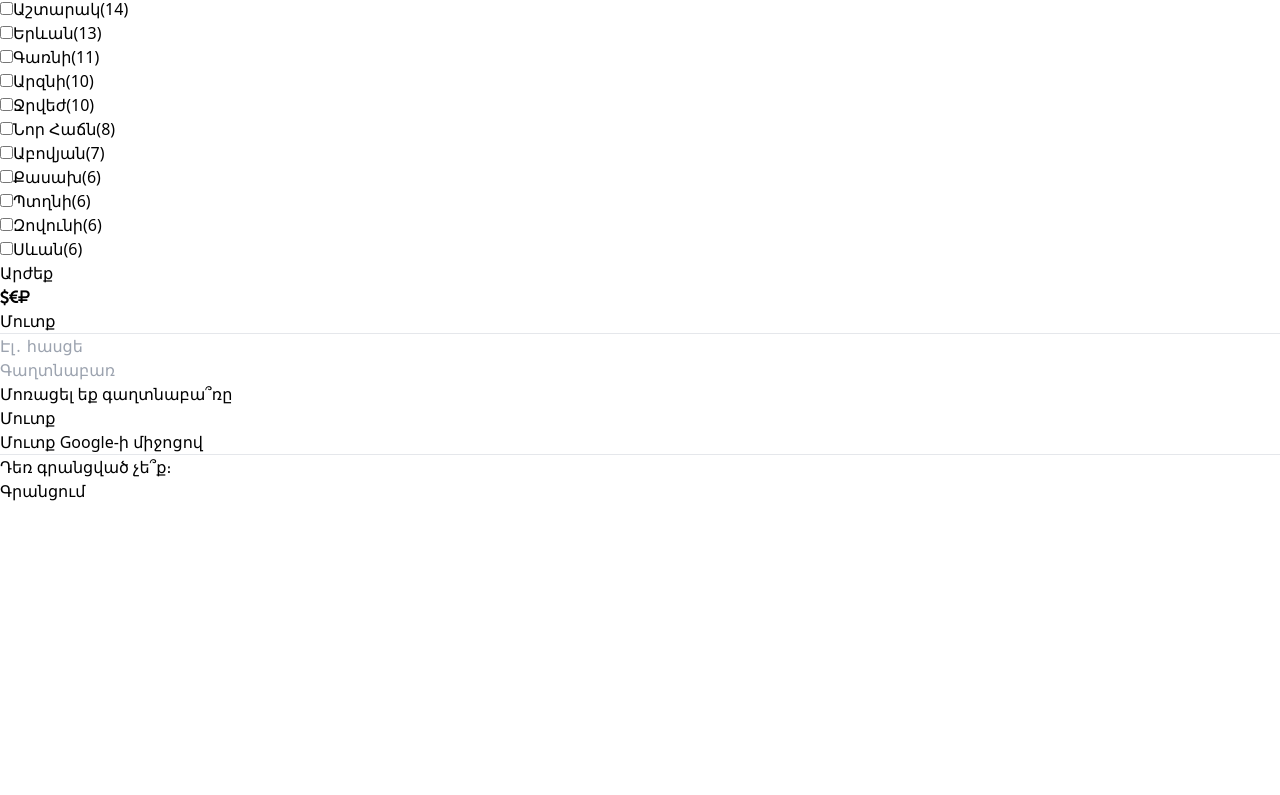
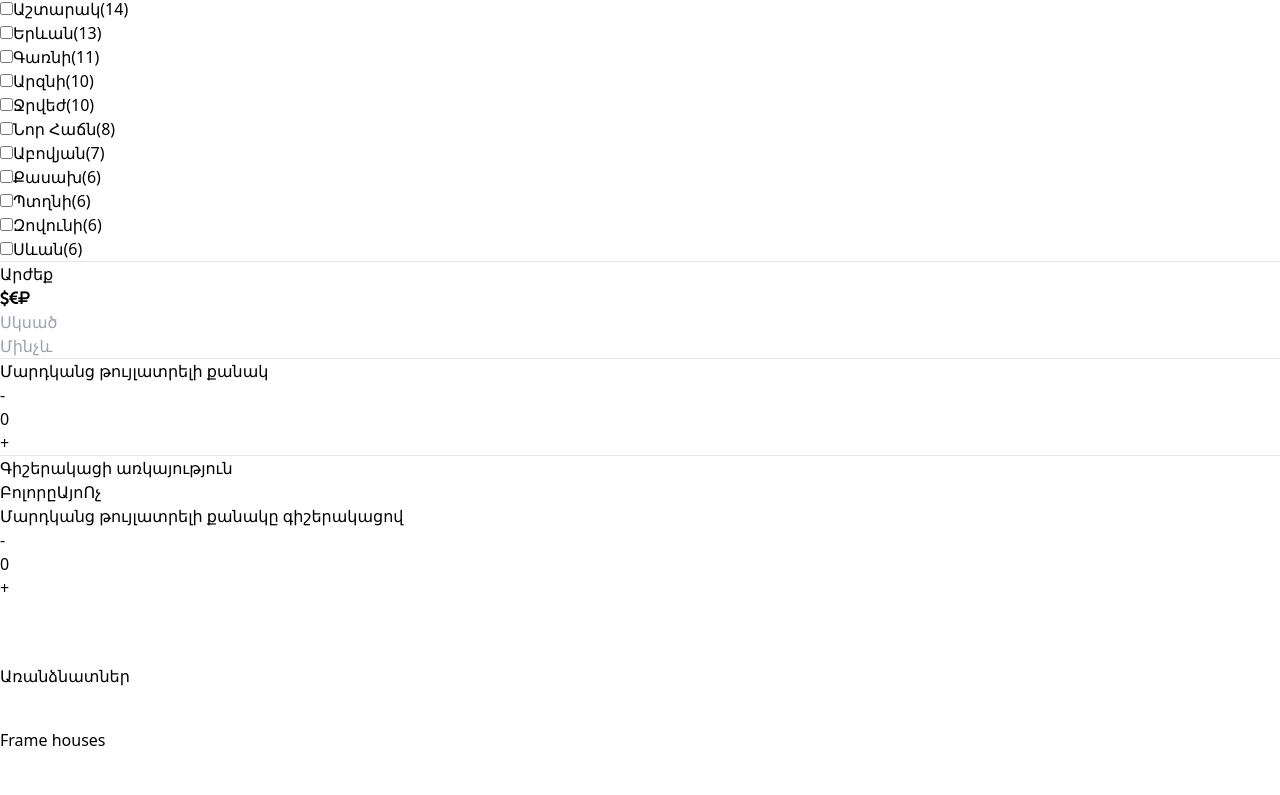
Before and after one commit to Rafik567/amaranoc_am, a React (Vite) app: page / in a window 1280 px wide. Shown: the part 471-1266 px from the top of the page. Before the commit the page ends 974 px from the top, so only its background shows below. Built offline with nearby package versions, Linux system fonts and the light colour scheme; grey boxes are pictures that could not be loaded.

Commit message:
add Filter

```diff
--- a/package.json
+++ b/package.json
@@ -11,7 +11,9 @@
   },
   "dependencies": {
     "react": "^18.3.1",
-    "react-dom": "^18.3.1"
+    "react-dom": "^18.3.1",
+    "react-slick": "^0.30.3",
+    "slick-carousel": "^1.8.1"
   },
   "devDependencies": {
     "@eslint/js": "^9.13.0",
--- a/src/Components/BodyAll/BodyAll.tsx
+++ b/src/Components/BodyAll/BodyAll.tsx
@@ -1,12 +1,16 @@
 import React from 'react'
 import Filter from '../Filter/Filter'
+import HomeAll from '../Home/HomeAll'
 
 const BodyAll = () => {
-  return (
-    <>
-    <Filter/>
-    </>
-  )
+    return (
+        <>
+            <div className='flex justify-evenly'>
+                <Filter />
+                <HomeAll/>
+            </div>
+        </>
+    )
 }
 
 export default BodyAll
--- a/src/Components/Filter/Filter.tsx
+++ b/src/Components/Filter/Filter.tsx
@@ -1,4 +1,5 @@
-import React from "react";
+import React, { useState } from "react";
+import { dataRegion } from "../Data/DataBase";
 
 interface Region {
   name: string;
@@ -6,46 +7,31 @@ interface Region {
 }
 
 interface Currency {
-  symbol: string;
-  active: boolean;
+  symbol: JSX.Element;
+  id: string;
 }
 
-const regions: Region[] = [
-  { name: "Դիլիջան", count: 77 },
-  { name: "Ծաղկաձոր", count: 54 },
-  { name: "Ձորաղբյուր", count: 14 },
-  { name: "Աշտարակ", count: 14 },
-  { name: "Երևան", count: 13 },
-  { name: "Գառնի", count: 11 },
-  { name: "Արզնի", count: 10 },
-  { name: "Ջրվեժ", count: 10 },
-  { name: "Նոր Հաճն", count: 8 },
-  { name: "Աբովյան", count: 7 },
-  { name: "Քասախ", count: 6 },
-  { name: "Պտղնի", count: 6 },
-  { name: "Զովունի", count: 6 },
-  { name: "Սևան", count: 6 },
-];
-const currencies: { symbol: JSX.Element; active: boolean }[] = [
-  { symbol: <></>, active: true },
-  { symbol: <i className="fa fa-dollar" style={{ fontSize: "16px" }}></i>, active: false },
-  { symbol: <i className="fa fa-euro" style={{ fontSize: "16px" }}></i>, active: false },
-  { symbol: <i className="fa fa-ruble" style={{ fontSize: "16px" }}></i>, active: false },
+const currencies: Currency[] = [
+  { id: "usd", symbol: <i className="fa fa-dollar" style={{ fontSize: "16px" }}></i> },
+  { id: "eur", symbol: <i className="fa fa-euro" style={{ fontSize: "16px" }}></i> },
+  { id: "rub", symbol: <i className="fa fa-ruble" style={{ fontSize: "16px" }}></i> },
 ];
 
 const Filter: React.FC = () => {
+  const [count, setCount] = useState(0);
+  const [count2, setCount2] = useState(0);
+
+  const [selected, setSelected] = useState<string>("Բոլորը");
+  const [selectedCurrency, setSelectedCurrency] = useState<string | null>(null);
+  const [minPrice, setMinPrice] = useState("");
+  const [maxPrice, setMaxPrice] = useState("");
+
   return (
-    <div className="w-full flex flex-col space-y-4 lg:space-y-6 p-4 sm:p-6 lg:p-5 lg:rounded-2xl lg:border h-full overflow-y-auto lg:border-secondary-extra-light max-sm:pb-20">
-
-
-
+    <div className="w-[300px] flex flex-col space-y-4 lg:space-y-6 p-4 sm:p-6 lg:p-5 lg:rounded-2xl lg:border h-full overflow-y-auto lg:border-secondary-extra-light max-sm:pb-20">
       <div className="min-h-[160px]">
-        <div className="flex flex-col space-y-4">
-          <p className="text-secondary text-text3_bold sm:text-text2_bold">
-            Տարածաշրջան
-          </p>
+        <p className="text-secondary text-text3_bold sm:text-text2_bold">Տարածաշրջան</p>
         <div className="flex flex-col space-y-4 max-h-[160px] overflow-auto styled-scrollbar pr-2">
-            {regions.map((region) => (
+          {dataRegion.map((region) => (
             <div key={region.name} className="flex gap-2 items-center">
               <input type="checkbox" className="w-4 h-4 border border-secondary/70 rounded-md" />
               <span className="text-text3 text-secondary">{region.name}</span>
@@ -54,22 +40,107 @@ const Filter: React.FC = () => {
           ))}
         </div>
       </div>
-      </div>
-      <div className="flex w-full  items-center">
+
+      <hr />
+
+      <div className="flex gap-[10px] w-full items-center">
         <p className="text-secondary text-text2">Արժեք</p>
-        <div className="flex items-center space-x-2">
+        <div className="flex gap-[10px] items-center">
           {currencies.map((currency) => (
             <button
-              key={currency.symbol}
-              className={`py-3 px-6 relative rounded-full overflow-hidden transition-colors duration-300 flex justify-center items-center w-[34px] h-[34px] border ${
-                currency.active
+              key={currency.id}
+              onClick={() => setSelectedCurrency(currency.id)}
+              className={`py-3 px-6 rounded-full flex justify-center items-center w-[34px] h-[34px] border transition-colors duration-300 ${
+                selectedCurrency === currency.id
                   ? "text-white bg-secondary border-secondary"
                   : "text-secondary border-secondary-extra-light hover:bg-gray"
               }`}
             >
-              <p className="text-xs xs:text-text3 md:text-text2">{currency.symbol}</p>
+              {currency.symbol}
             </button>
           ))}
+        </div>
+
+      </div>
+        <div className="flex items-center space-x-2">
+          <label className="relative flex flex-col px-4 py-3 rounded-lg border border-secondary-extra-light">
+            <input
+              className="w-full h-[24px] bg-transparent text-secondary text-xs md:text-text3 outline-none"
+              placeholder="Սկսած"
+              value={minPrice}
+              onChange={(e) => setMinPrice(e.target.value)}
+            />
+          </label>
+          <div className="w-2 h-px bg-secondary"></div>
+          <label className="relative flex flex-col px-4 py-3 rounded-lg border border-secondary-extra-light">
+            <input
+              className="w-full h-[24px] bg-transparent text-secondary text-xs md:text-text3 outline-none"
+              placeholder="Մինչև"
+              value={maxPrice}
+              onChange={(e) => setMaxPrice(e.target.value)}
+            />
+          </label>
+        </div>
+
+      <hr />
+
+      <div>
+        <p className="text-secondary text-text3_bold sm:text-text2_bold">Մարդկանց թույլատրելի քանակ</p>
+        <div className="flex gap-[10px] mt-[10px]">
+          <button
+            className="bg-gray-300 w-[60px] h-[40px] rounded-[20px] flex justify-center items-center"
+            onClick={() => setCount((prev) => Math.max(0, prev - 1))}
+          >
+            -
+          </button>
+          <p className="border border-gray-400 rounded-md px-5 py-2 w-[50px] text-center">{count}</p>
+          <button
+            className="bg-gray-300 w-[60px] h-[40px] rounded-[20px] flex justify-center items-center"
+            onClick={() => setCount((prev) => prev + 1)}
+          >
+            +
+          </button>
+        </div>
+      </div>
+
+      <hr />
+
+      <div className="flex flex-col space-y-3">
+        <p className="text-secondary text-text3_bold sm:text-text2_bold">Գիշերակացի առկայություն</p>
+        <div className="flex flex-wrap gap-2">
+          {["Բոլորը", "Այո", "Ոչ"].map((option) => (
+            <button
+              key={option}
+              onClick={() => setSelected(option)}
+              className={`py-3 px-6 rounded-[40px] overflow-hidden transition-colors duration-300 border ${
+                selected === option
+                  ? "bg-black text-white border-black"
+                  : "text-secondary border-secondary-extra-light hover:bg-gray"
+              }`}
+            >
+              <span className={`text-text3 font-montserrat ${selected === option ? "text-white" : "text-secondary-light"}`}>
+                {option}
+              </span>
+            </button>
+          ))}
+        </div>
+      </div>
+      <div>
+        <p className="text-secondary text-text3_bold sm:text-text2_bold">Մարդկանց թույլատրելի քանակը գիշերակացով</p>
+        <div className="flex gap-[10px] mt-[10px]">
+          <button
+            className="bg-gray-300 w-[60px] h-[40px] rounded-[20px] flex justify-center items-center"
+            onClick={() => setCount2((prev) => Math.max(0, prev - 1))}
+          >
+            -
+          </button>
+          <p className="border border-gray-400 rounded-md px-5 py-2 w-[50px] text-center">{count2}</p>
+          <button
+            className="bg-gray-300 w-[60px] h-[40px] rounded-[20px] flex justify-center items-center"
+            onClick={() => setCount2((prev) => prev + 1)}
+          >
+            +
+          </button>
         </div>
       </div>
     </div>
--- /dev/null
+++ b/src/Components/Home/HomeAll.tsx
@@ -0,0 +1,78 @@
+import React from "react";
+
+const HomeAll: React.FC = () => {
+  return (
+    <>
+      <div className="border-t border-b border-secondary/5 pt-3">
+        <div className="h-[80px] overflow-hidden relative">
+          <div className="hidden max-sm:hidden absolute z-20 left-0 top-1/2 -translate-y-1/2 flex items-center justify-start bg-gradient-to-r from-white from-70% to-100% to-white/20 self-stretch h-[calc(100%+2px)] !w-[52px] shrink-0">
+            <button
+              type="button"
+              className="w-10 h-10 rounded-full border flex justify-center items-center p-2 border-secondary-extra-light"
+              disabled
+            >
+              <div
+                className="bg-secondary"
+                style={{
+                  maskImage: "url(/images/arrow-left.svg)",
+                  maskRepeat: "no-repeat",
+                  maskPosition: "center center",
+                  maskSize: "cover",
+                  width: "16px",
+                  height: "16px",
+                }}
+              ></div>
+            </button>
+          </div>
+          <div
+            className="carousel snap-mandatory flex overflow-auto hide-scrollbar space-x-10"
+            style={{ touchAction: "pan-x pan-y pinch-zoom" }}
+          >
+            {categories.map((category, index) => (
+              <div className="carousel-item !w-max" key={index}>
+                <div className="group cursor-pointer">
+                  <div className="flex items-center justify-center flex-col space-y-2 min-w-max">
+                    <div
+                      className="bg-secondary"
+                      style={{
+                        maskImage: `url(${category.icon})`,
+                        maskRepeat: "no-repeat",
+                        maskPosition: "center center",
+                        maskSize: "cover",
+                        width: "40px",
+                        height: "40px",
+                      }}
+                    ></div>
+                    <p className="max-sm:text-[12px] text-[13px] max-sm:h-[17px] h-[18px] max-sm:leading-[16.8px] leading-[18.2px] text-secondary whitespace-nowrap">
+                      {category.label}
+                    </p>
+                    <div className="w-8 h-[3px] rounded-[3px] duration-100 bg-transparent group-hover:bg-secondary/5"></div>
+                  </div>
+                </div>
+              </div>
+            ))}
+          </div>
+        </div>
+      </div>
+    </>
+  );
+};
+
+const categories = [
+  { label: "Առանձնատներ", icon: "https://api.amaranoc.am/home.svg" },
+  { label: "Frame houses", icon: "https://api.amaranoc.am/frame_house.svg" },
+  { label: "Տնակներ", icon: "https://api.amaranoc.am/cabins.svg" },
+  { label: "Փակ լողավազան", icon: "https://api.amaranoc.am/close_pool.svg" },
+  { label: "Աղմուկից հեռու", icon: "https://api.amaranoc.am/far_from_noise.svg" },
+  { label: "Շքեղ տեսարան", icon: "https://api.amaranoc.am/view.svg" },
+  { label: "Պահանջված", icon: "https://api.amaranoc.am/nobel.svg" },
+  { label: "Լճի ափին", icon: "https://api.amaranoc.am/along_lake.svg" },
+  { label: "Գետի ափին", icon: "https://api.amaranoc.am/along_river.svg" },
+  { label: "Տաղավար", icon: "https://api.amaranoc.am/pavilion.svg" },
+  { label: "Հյուրանոցներ", icon: "https://api.amaranoc.am/hotel.svg" },
+  { label: "Դիզայն", icon: "https://api.amaranoc.am/designed.svg" },
+  { label: "Նոր", icon: "https://api.amaranoc.am/new.svg" },
+  { label: "Բնակարաններ", icon: "https://api.amaranoc.am/house.svg" },
+];
+
+export default HomeAll;
```
Also changed, not shown: src/Components/Data/DataBase.ts (+16 -10 lines), 1 other file (tests, documents, lock files or other folders). Lines whose indentation alone changed are shown as unchanged.
